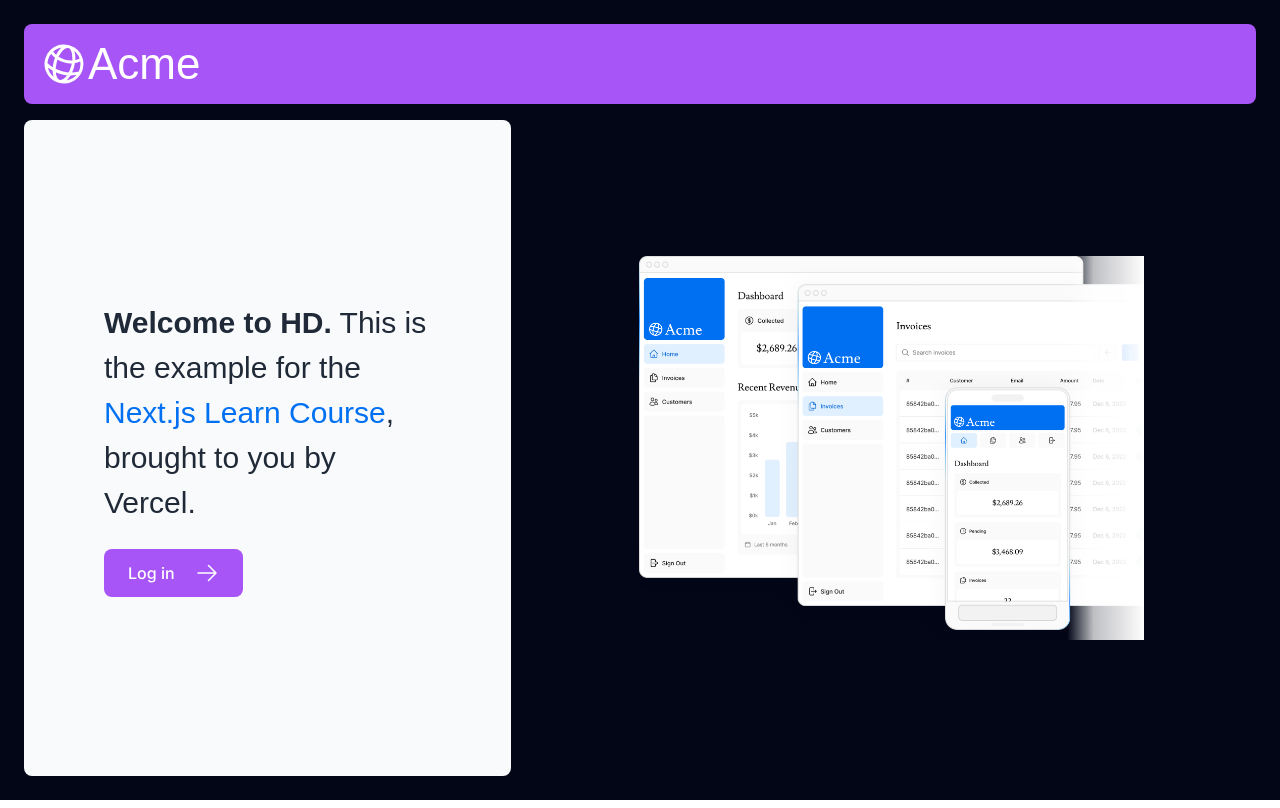
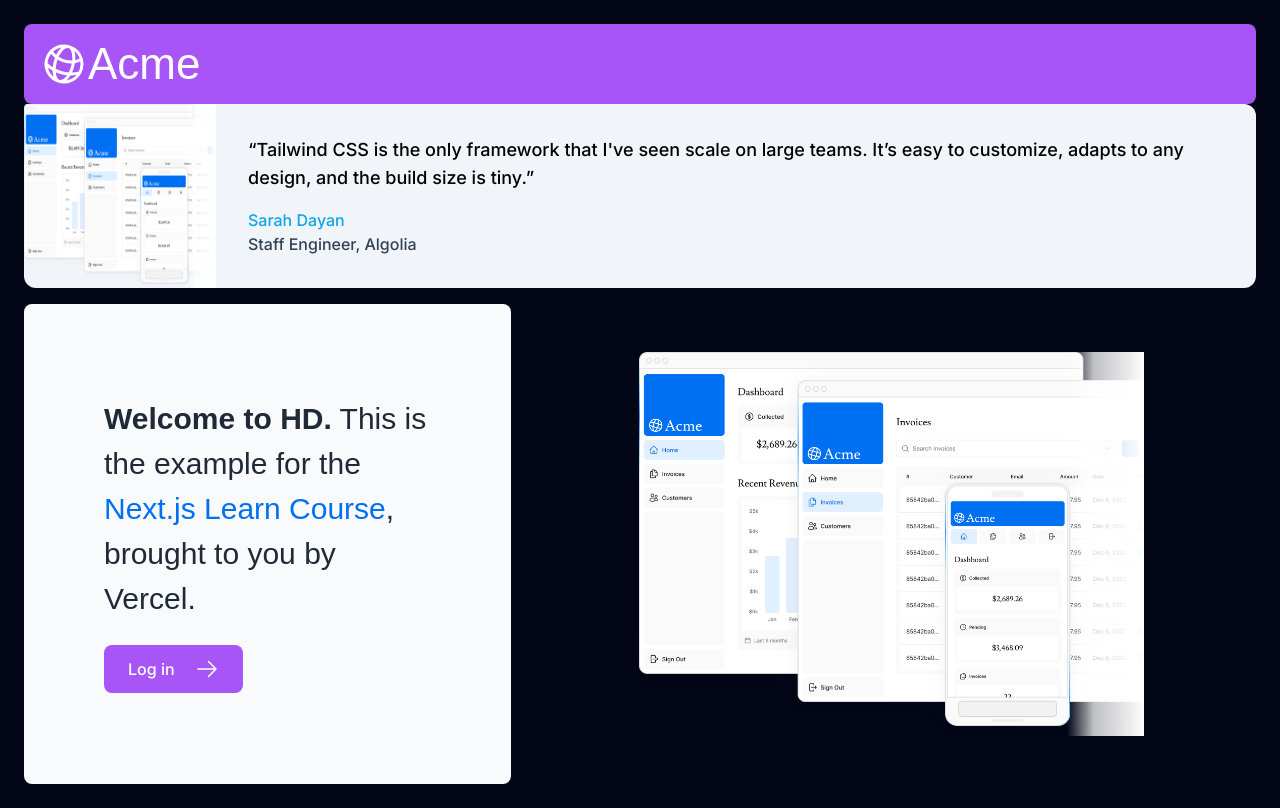
Before and after one commit to hidayatur90/learn-nextjs, a Next.js app: page / in a window 1280 px wide. Built offline with nearby package versions, Linux system fonts and the light colour scheme; a web font is replaced by a local one.

Commit message:
feat: dashboard

```diff
--- a/app/page.tsx
+++ b/app/page.tsx
@@ -7,7 +7,7 @@
 import { Metadata } from 'next';
 
 export const metadata: Metadata = {
-    title: 'Dashboard',
+  title: 'Dashboard',
 };
 
 
@@ -17,6 +17,26 @@
       <div className="flex h-20 shrink-0 items-end rounded-lg bg-purple-500 p-4 md:h-20">
         <AcmeLogo />
       </div>
+      <figure className="md:flex bg-slate-100 rounded-xl p-8 md:p-0 dark:bg-slate-800">
+        <img className="w-24 h-24 md:w-48 md:h-auto md:rounded-none rounded-full mx-auto" src="/hero-desktop.png" alt="" width="384" height="512"/>
+          <div className="pt-6 md:p-8 text-center md:text-left space-y-4">
+            <blockquote>
+              <p className="text-lg font-medium">
+                “Tailwind CSS is the only framework that I've seen scale
+                on large teams. It’s easy to customize, adapts to any design,
+                and the build size is tiny.”
+              </p>
+            </blockquote>
+            <figcaption className="font-medium">
+              <div className="text-sky-500 dark:text-sky-400">
+                Sarah Dayan
+              </div>
+              <div className="text-slate-700 dark:text-slate-500">
+                Staff Engineer, Algolia
+              </div>
+            </figcaption>
+          </div>
+      </figure>
       {/* <div className={styles.shape}/> */}
       <div className="mt-4 flex grow flex-col gap-4 md:flex-row">
         <div className="flex flex-col justify-center gap-6 rounded-lg bg-gray-50 px-6 py-10 md:w-2/5 md:px-20">
```
